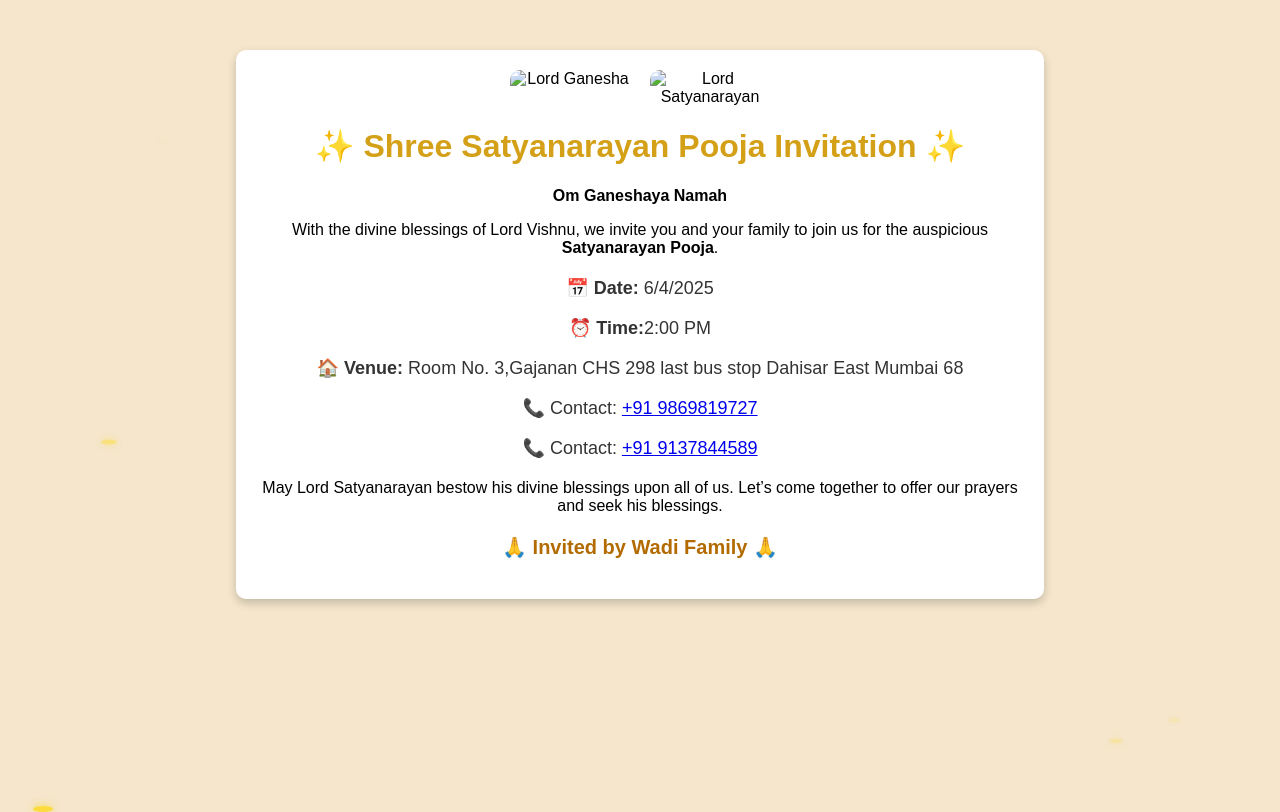
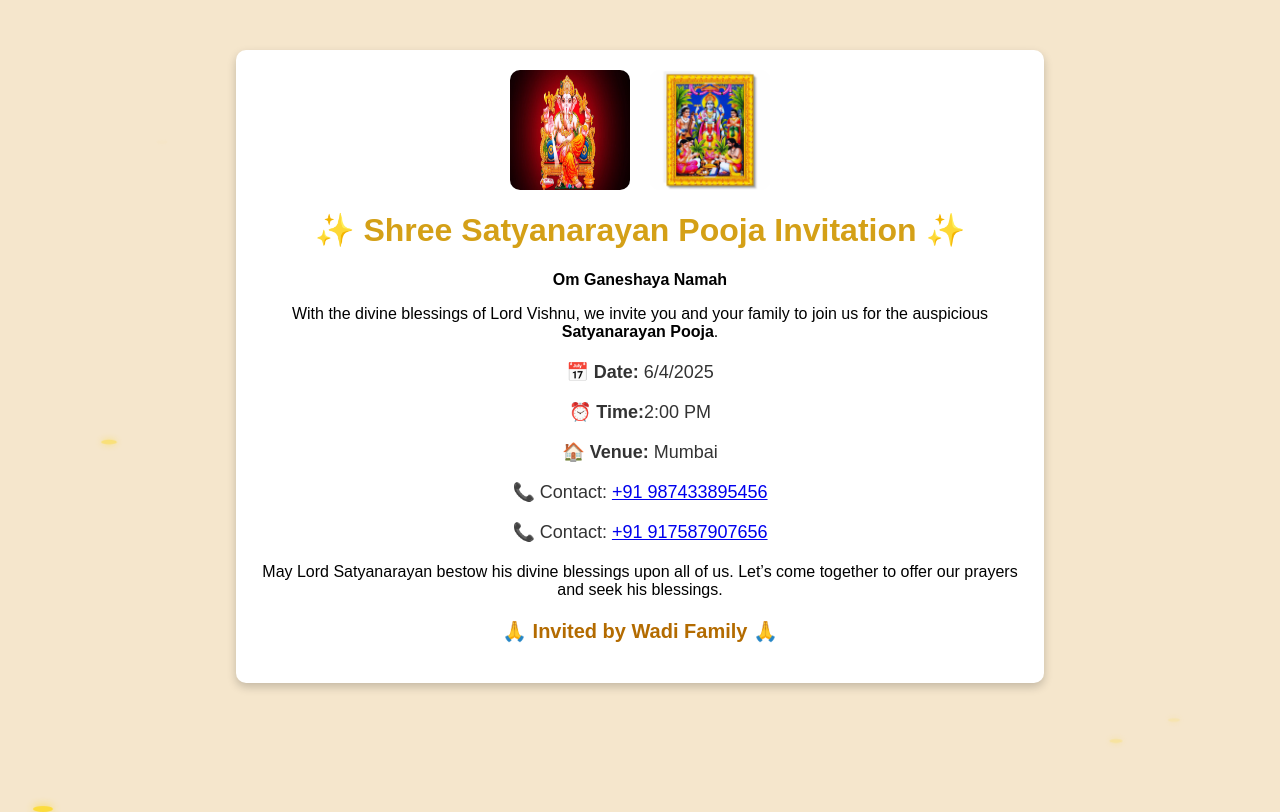
Before and after one commit to Shaileshwadi/Poojacard, a plain HTML site: page index.html in a window 1280 px wide. Drawn offline with Linux system fonts and the light colour scheme; files whose address does not match are found by name.

Commit message:
Update index.html

```diff
--- a/index.html
+++ b/index.html
@@ -72,8 +72,8 @@
 <body>
     <div class="invitation-card">
         <div class="god-images">
-            <img src="C:\Users\LENOVO\Downloads\Lord Ganesha.jpg" alt="Lord Ganesha">
-            <img src="C:\Users\LENOVO\Downloads\Lord Satyanarayan.jpg" alt="Lord Satyanarayan">
+            <img src="C:\Users\LENOVO\Downloads\Lord-Ganesha.jpg" alt="Lord Ganesha">
+            <img src="C:\Users\LENOVO\Downloads\Lord-Satyanarayan.jpg" alt="Lord Satyanarayan">
         </div>
         <h1>✨ Shree Satyanarayan Pooja Invitation ✨</h1>
         <p><strong>Om Ganeshaya Namah</strong></p>
@@ -82,11 +82,11 @@
         <div class="details">
             <p>📅 <strong>Date:</strong>  6/4/2025</p>
             <p>⏰ <strong>Time:</strong>2:00 PM</p>
-            <p>🏠 <strong>Venue:</strong> Room No. 3,Gajanan CHS 298 last bus stop Dahisar East Mumbai 68</p>
+            <p>🏠 <strong>Venue:</strong>  Mumbai</p>
 
-             <p class="contact">📞 Contact: <a href="tel:+91XXXXXXXXXX">+91 9869819727
+             <p class="contact">📞 Contact: <a href="tel:+91XXXXXXXXXX">+91 987433895456
             </a></p>
-            <p class="contact">📞 Contact: <a href="tel:+91XXXXXXXXXX">+91 9137844589
+            <p class="contact">📞 Contact: <a href="tel:+91XXXXXXXXXX">+91 917587907656
             </a></p>
         </div>
 
```
